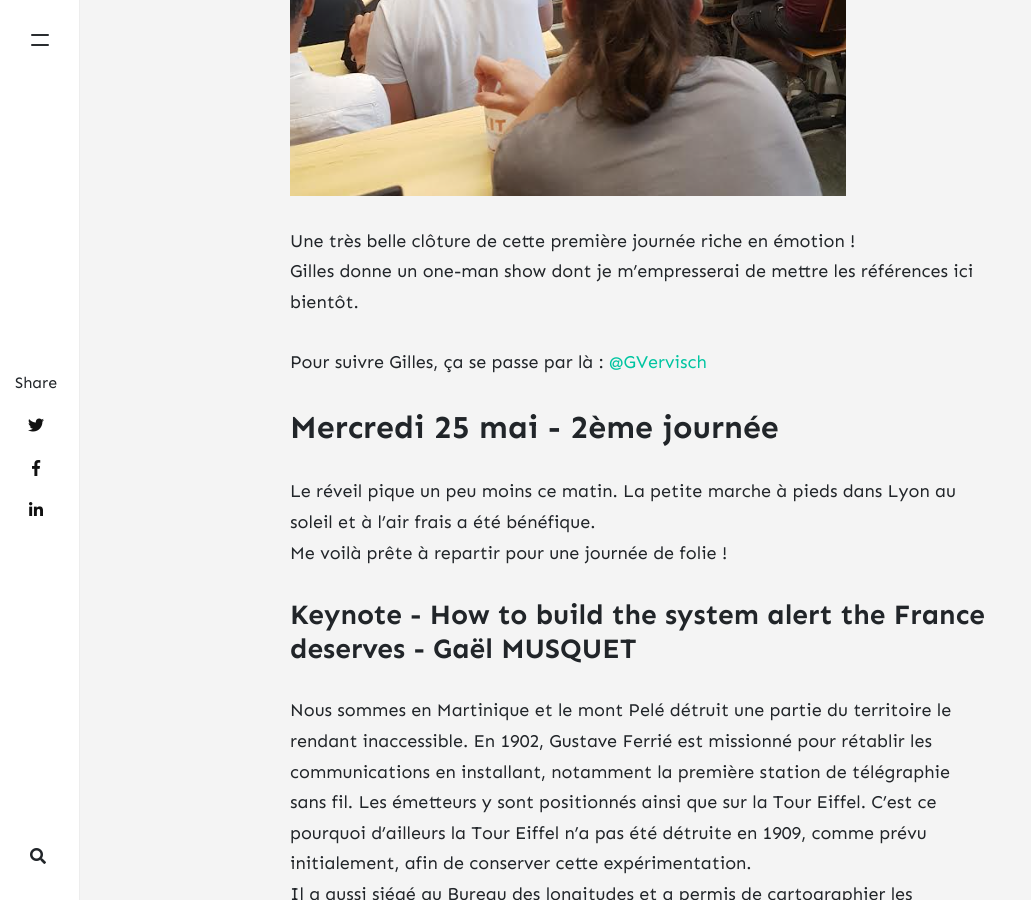
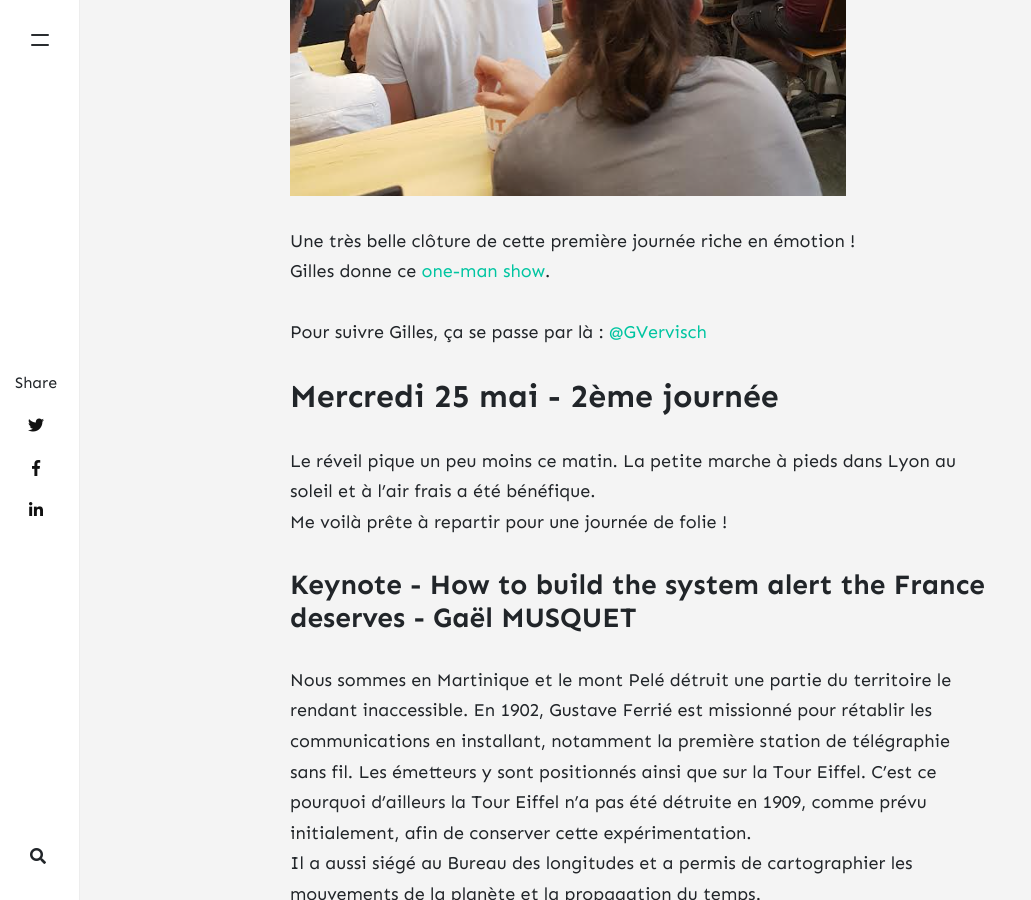
Before and after one commit to klaukf/blog, a Jekyll site: the page built from _posts/2022-05-24-mon-mixit-2022-a-moi.md, in a window 1280 px wide and 900 px high, scrolled down 12852 px. Shown: the whole window, without its empty margins (0-1031 px from the left). Built offline with Jekyll 4.4.1, drawn with Linux system fonts in a browser that asks for light colours; nearby versions of some CDN libraries; comment, search, counter and statistics services are not loaded.

Commit message:
issue Gilles

```diff
--- a/_posts/2022-05-24-mon-mixit-2022-a-moi.md
+++ b/_posts/2022-05-24-mon-mixit-2022-a-moi.md
@@ -158,7 +158,7 @@ On site Machiavel, Sarkozy, Cendrillon : le ton est à la fois léger et perspic
 ![Gilles en amphi]({{ site.url }}{{ site.baseurl }}/assets/images/talent.png)
 
 Une très belle clôture de cette première journée riche en émotion !
-Gilles donne un one-man show dont je m'empresserai de mettre les références ici bientôt.
+Gilles donne ce [one-man show](https://theatrededixheures.fr/movies/gilles-vervisch-dans-etes-vous-sur-davoir-raison/).
 
 Pour suivre Gilles, ça se passe par là : [@GVervisch](https://twitter.com/GVervisch)
 
```
